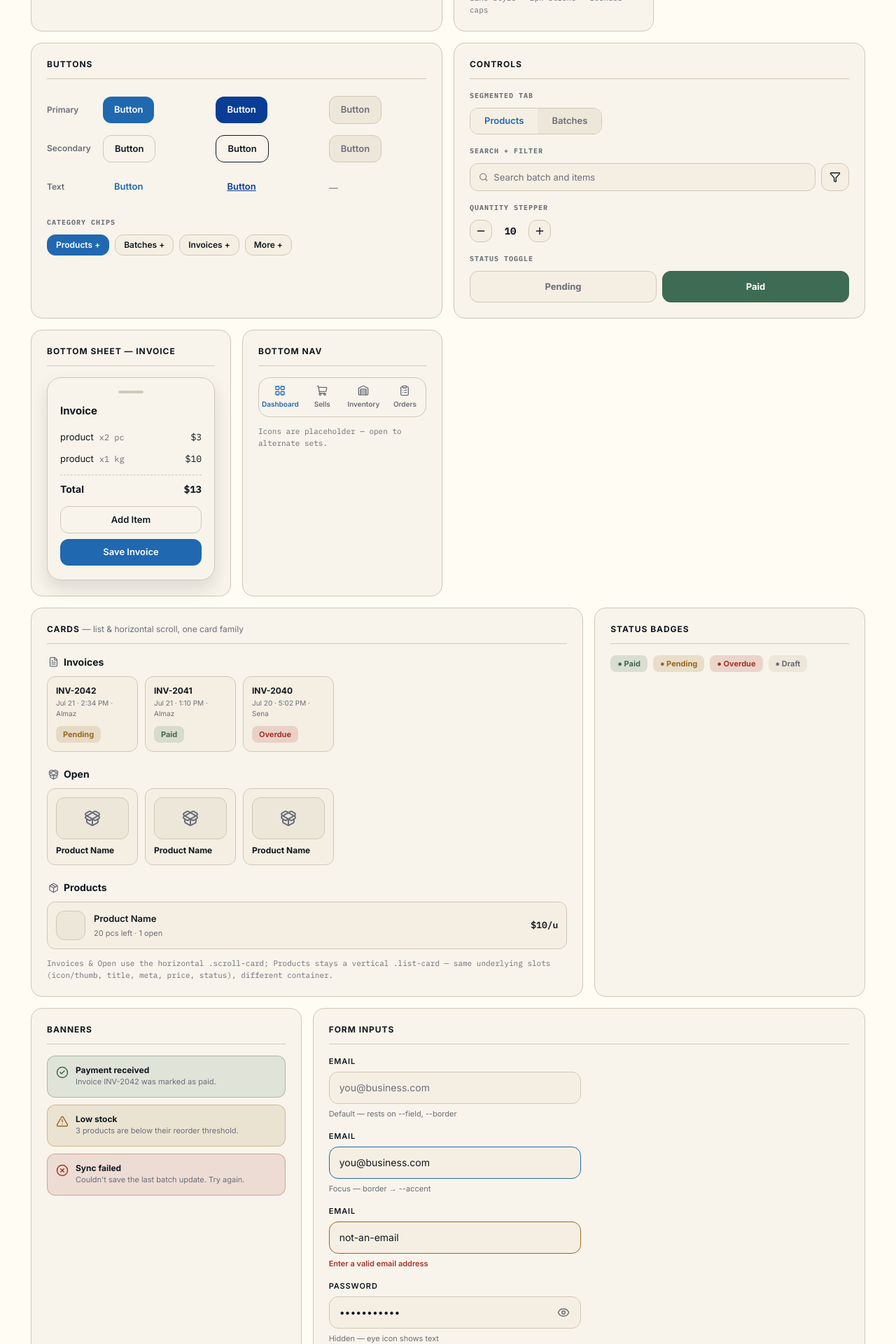
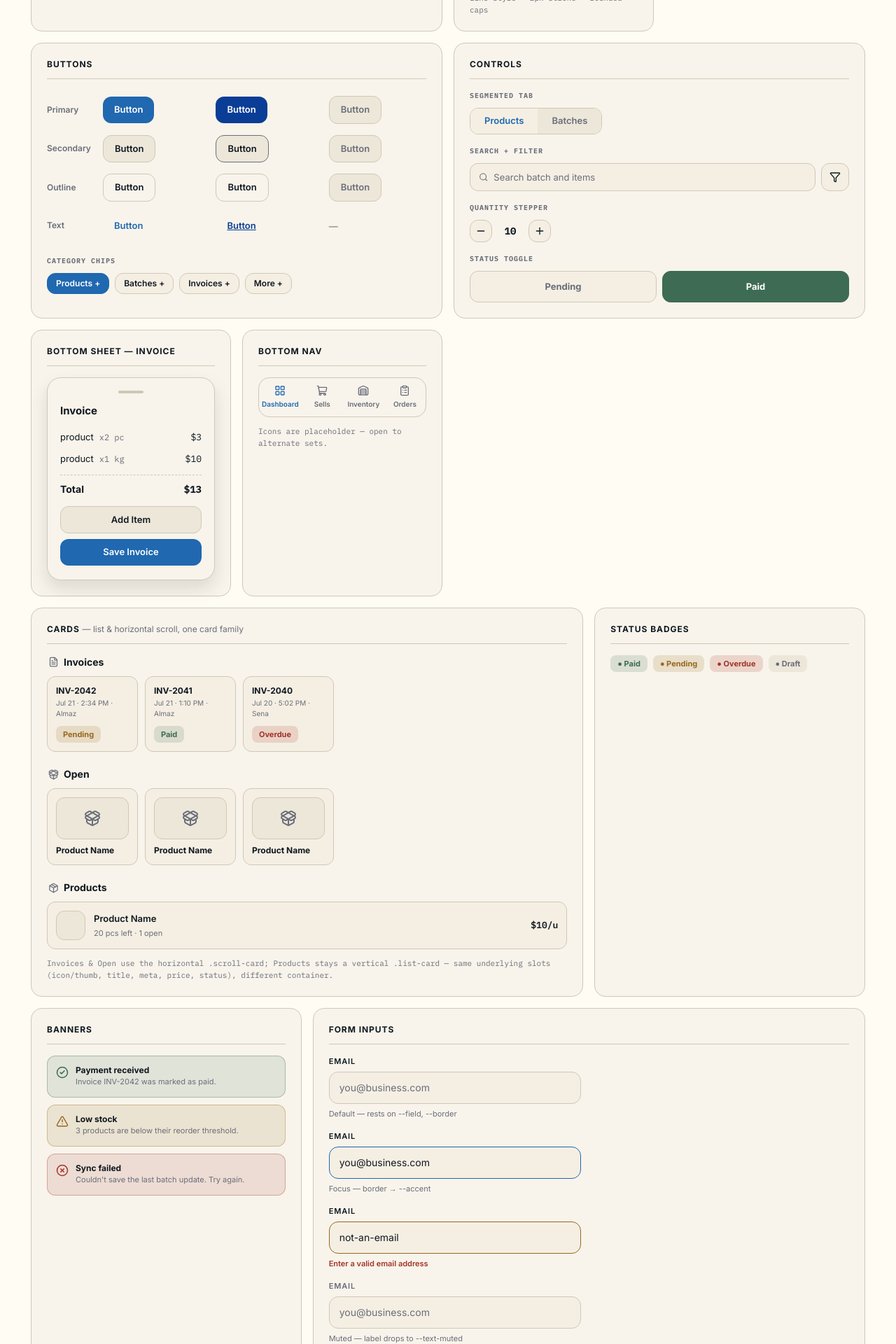
Before and after one commit to SaleamlakH/mezmarket, a React (Vite) app in the folder apps/web/: page /design-system in a window 1280 px wide. Shown: the part 1460-3380 px from the top of the page at 70% size. Built offline with nearby package versions, Linux system fonts and the light colour scheme; no server answers.

Commit message:
refactor(web): restyle secondary button and add muted field label

```diff
--- a/apps/web/src/DesignSystem.tsx
+++ b/apps/web/src/DesignSystem.tsx
@@ -278,10 +278,26 @@ function ButtonsPanel() {
                 <Button key="s" variant="secondary">
                   Button
                 </Button>,
-                <Button key="sh" variant="secondary" className="border-(--text)">
+                <Button
+                  key="sh"
+                  variant="secondary"
+                  className="border-(--text-muted) bg-(--surface-primary)"
+                >
                   Button
                 </Button>,
                 <Button key="sd" disabled>
+                  Button
+                </Button>,
+              ],
+              [
+                'Outline',
+                <Button key="o" variant="outline">
+                  Button
+                </Button>,
+                <Button key="oh" variant="outline" className="border-(--accent) text-(--accent)">
+                  Button
+                </Button>,
+                <Button key="od" disabled>
                   Button
                 </Button>,
               ],
@@ -516,6 +532,9 @@ function FormsPanel() {
         </Field>
         <Field label="Email" error="Enter a valid email address">
           <Input state="error" defaultValue="not-an-email" />
+        </Field>
+        <Field label="Email" muted hint="Muted — label drops to --text-muted">
+          <Input placeholder="you@business.com" />
         </Field>
         <Field label="Password" hint="Hidden — eye icon shows text">
           <PasswordInput placeholder="password123" defaultValue="password123" />
--- a/apps/web/src/components/Button.tsx
+++ b/apps/web/src/components/Button.tsx
@@ -16,7 +16,7 @@ const base =
 const variants: Record<ButtonVariant, string> = {
   primary: 'bg-(--accent) text-white hover:bg-(--accent-hover)',
   secondary:
-    'bg-transparent text-(--text) border border-(--border) hover:border-(--text) hover:bg-(--surface-primary)',
+    'bg-(--surface-secondary) text-(--text) border border-(--border) hover:bg-(--surface-primary) hover:border-(--text-muted)',
   text: 'bg-transparent text-(--accent) hover:text-(--accent-hover) hover:underline px-1 py-[9px]',
   ghost: 'bg-transparent text-(--text-muted) hover:text-(--text) underline underline-offset-2',
   outline:
--- a/apps/web/src/components/Field.tsx
+++ b/apps/web/src/components/Field.tsx
@@ -5,18 +5,30 @@ export interface FieldProps {
   label?: string;
   optional?: boolean;
   hint?: string | undefined;
+  muted?: boolean;
   error?: string | undefined;
   className?: string;
   children: ReactNode;
 }
 
-export function Field({ id, label, optional, hint, error, className, children }: FieldProps) {
+export function Field({
+  id,
+  label,
+  optional,
+  muted = false,
+  hint,
+  error,
+  className,
+  children,
+}: FieldProps) {
   return (
     <div className={`flex flex-col gap-1.5 ${className ?? ''}`}>
       {label && (
         <label
           htmlFor={id}
-          className="block text-[11px] font-semibold uppercase tracking-[0.08em] text-(--text)"
+          className={`block text-[11px] font-semibold uppercase tracking-[0.08em] ${
+            muted ? 'text-(--text-muted)' : 'text-(--text)'
+          }`}
         >
           {label}
           {optional && (
```
